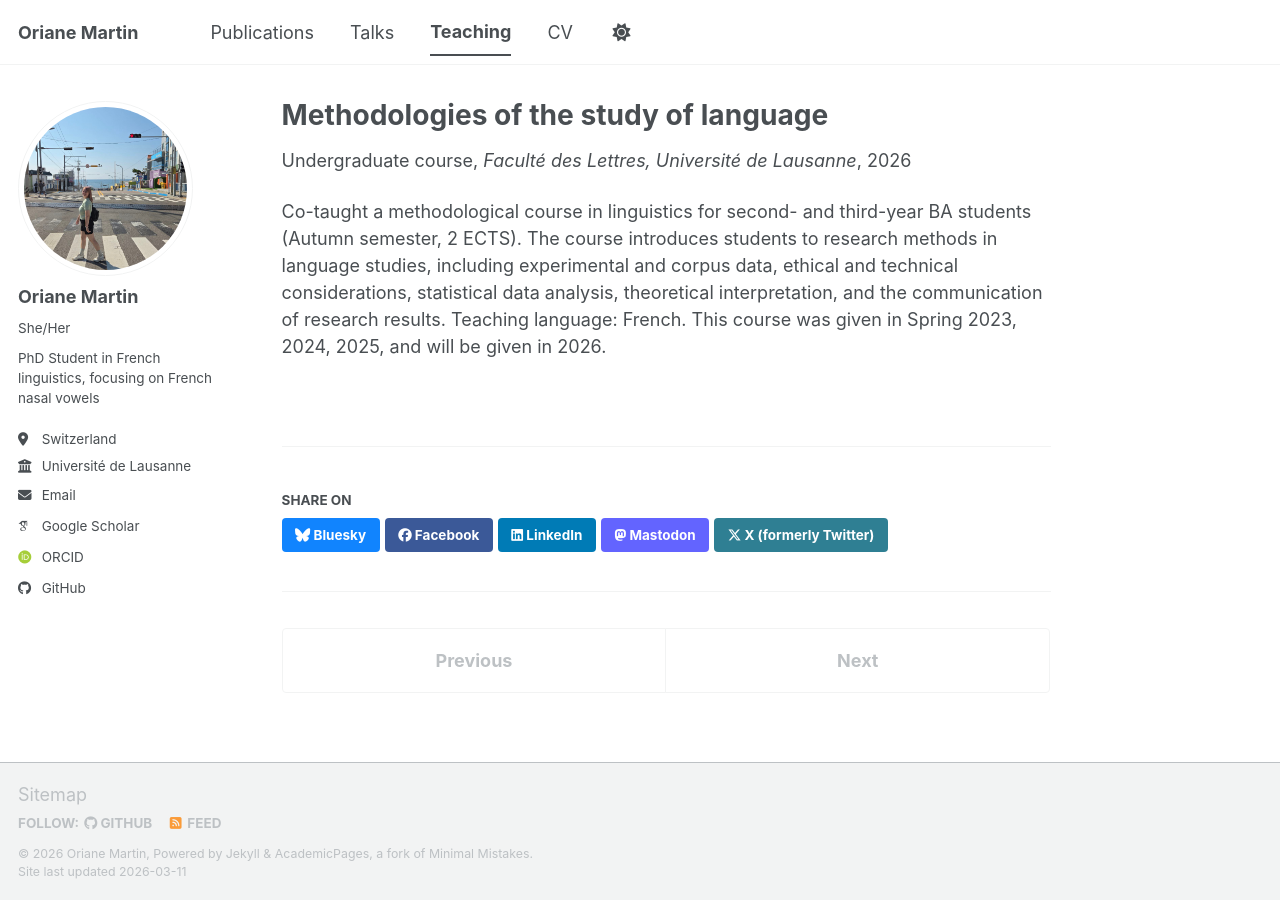
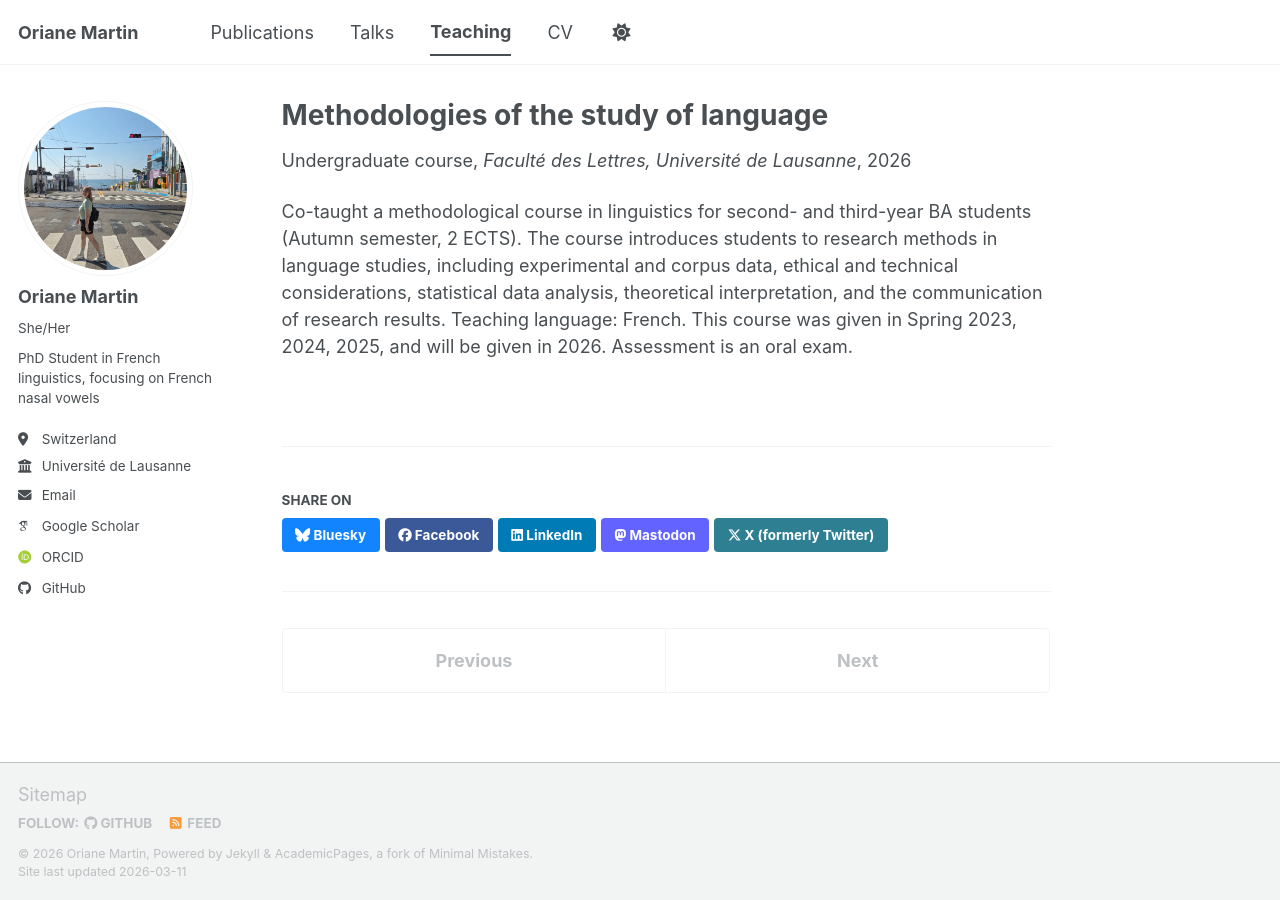
Before and after one commit to orianemartin/orianemartin, a Jekyll site: the page built from _teaching/2023-methodology.md, in a window 1280 px wide. Built offline with Jekyll 4.4.1, drawn with Linux system fonts in a browser that asks for light colours; some web fonts are replaced; a script bundle is joined from its source files by our own code; library files that are not in the unit come from our copies.

Commit message:
Update 2023-methodology.md

```diff
--- a/_teaching/2023-methodology.md
+++ b/_teaching/2023-methodology.md
@@ -7,4 +7,4 @@ venue: "Faculté des Lettres, Université de Lausanne"
 location: "Lausanne, Switzerland"
 ---
 
-Co-taught a methodological course in linguistics for second- and third-year BA students (Autumn semester, 2 ECTS). The course introduces students to research methods in language studies, including experimental and corpus data, ethical and technical considerations, statistical data analysis, theoretical interpretation, and the communication of research results. Teaching language: French. This course was given in Spring 2023, 2024, 2025, and will be given in 2026.
+Co-taught a methodological course in linguistics for second- and third-year BA students (Autumn semester, 2 ECTS). The course introduces students to research methods in language studies, including experimental and corpus data, ethical and technical considerations, statistical data analysis, theoretical interpretation, and the communication of research results. Teaching language: French. This course was given in Spring 2023, 2024, 2025, and will be given in 2026. Assessment is an oral exam.
```
